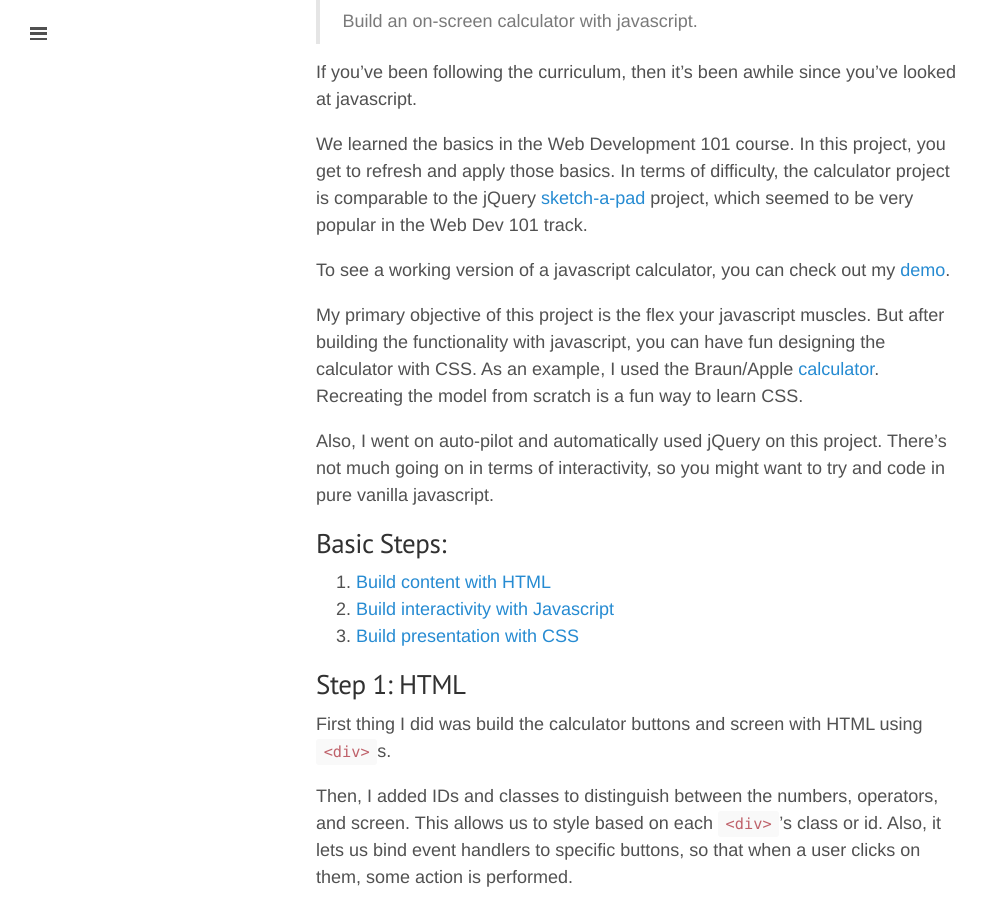
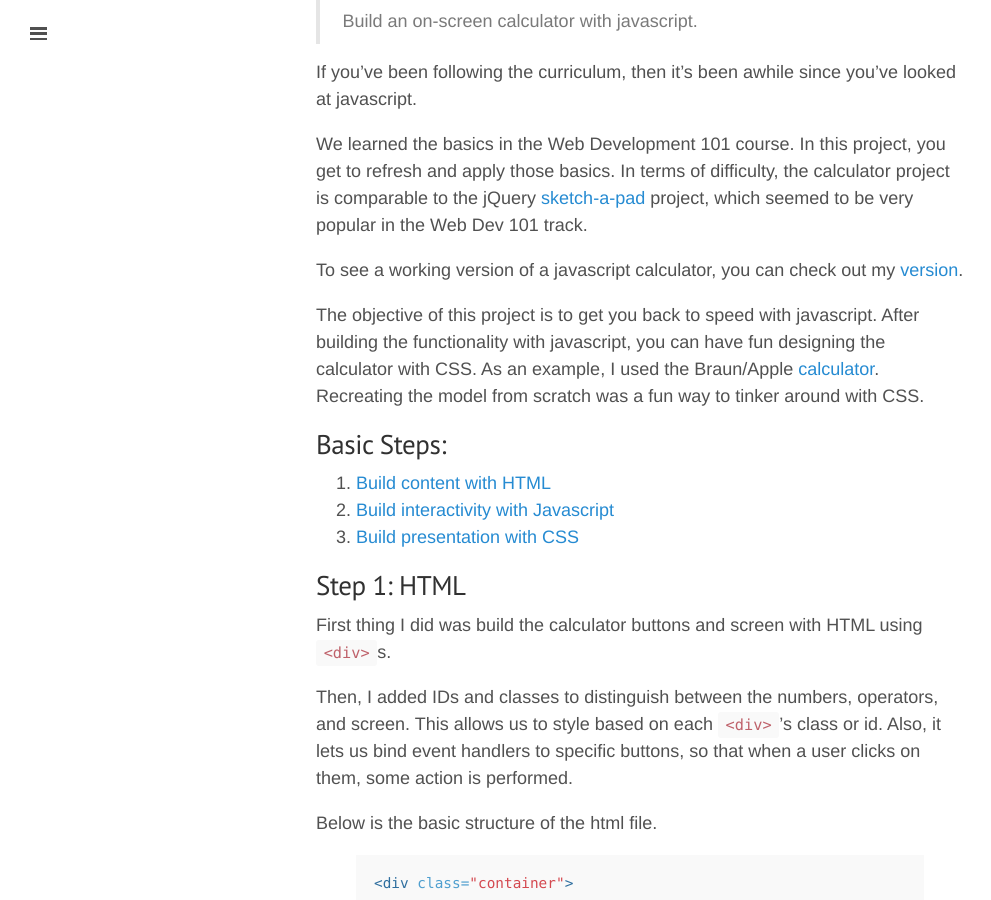
Before and after one commit to Jberczel/jberczel.github.io, a Jekyll site: the page built from _posts/2014-07-30-js-calculator.md, in a window 1280 px wide and 900 px high, scrolled down 720 px. Shown: the whole window, without its empty margins (0-991 px from the left). Built offline with Jekyll 4.4.1, drawn with Linux system fonts in a browser that asks for light colours; Markdown is read by kramdown in place of the engine named in the settings; comment, search, counter and statistics services are not loaded; some of the changed text lies outside the part shown.

Commit message:
edit calculator post

```diff
--- a/_posts/2014-07-30-js-calculator.md
+++ b/_posts/2014-07-30-js-calculator.md
@@ -24,17 +24,11 @@ calculator project is comparable
 to the jQuery [sketch-a-pad](http://www.theodinproject.com/web-development-101/javascript-and-jquery)
 project, which seemed to be very popular in the Web Dev 101 track.
 
-To see a working version of a javascript calculator, you can check out my [demo](http://jsfiddle.net/Jberczel/3f3SG/).
+To see a working version of a javascript calculator, you can check out my [version](http://jsfiddle.net/Jberczel/3f3SG/).
 
-
-
-My primary objective of this project is the flex your javascript muscles. But after building
+The objective of this project is to get you back to speed with javascript. After building
 the functionality with javascript, you can have fun designing the calculator with CSS.  As an example,
-I used the Braun/Apple [calculator](http://www.cultofmac.com/188753/the-braun-products-that-inspired-apples-iconic-designs-gallery/). Recreating the model from scratch is a fun way to learn CSS.
-
-Also, I went on auto-pilot and automatically used jQuery on this project. There's not much going on in terms
-of interactivity, so you might want to try and code in pure vanilla javascript.
-
+I used the Braun/Apple [calculator](http://www.cultofmac.com/188753/the-braun-products-that-inspired-apples-iconic-designs-gallery/). Recreating the model from scratch was a fun way to tinker around with CSS.
 
 ##Basic Steps:
 
```
Also changed, not shown: other parts of _posts/2014-07-30-js-calculator.md (+3 -1 lines).
